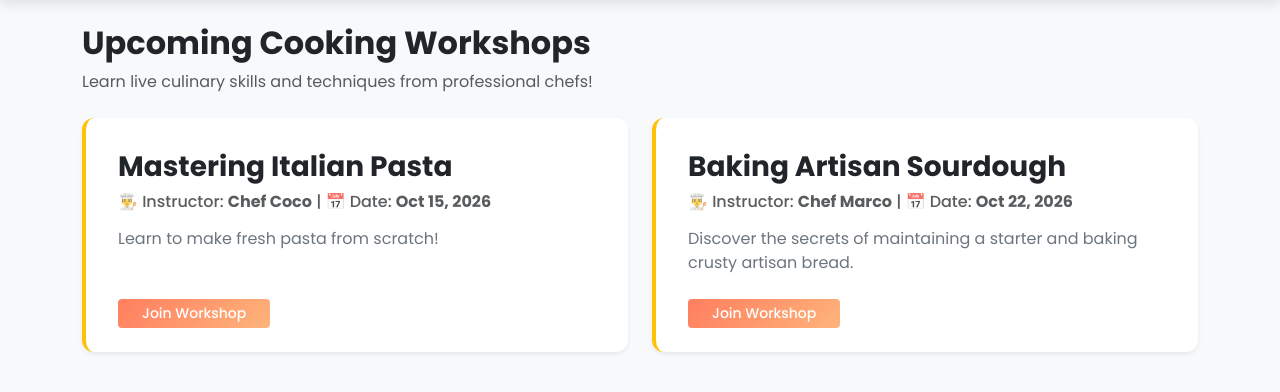
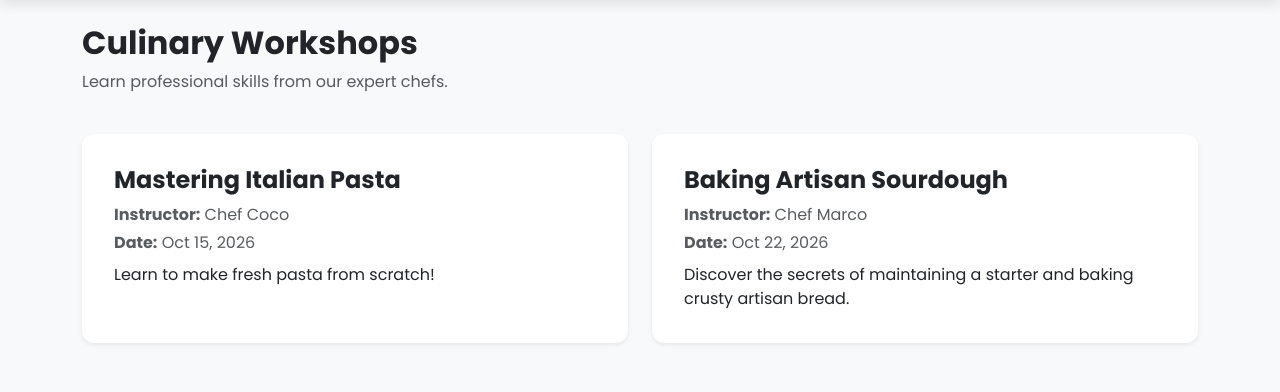
Before and after one commit to subhalakshmisubhi/Coco-s-Recipes, a Flask app: page /workshops in a window 1280 px wide. Shown: the part 62-454 px from the top of the page. Run offline with Flask 3, Linux system fonts and the light colour scheme; the visitor is signed in with stand-in values (Sample User, id 1); data comes from the database, SQL or seed files in the repository.

Commit message:
Update workshops.html

```diff
--- a/templates/workshops.html
+++ b/templates/workshops.html
@@ -1,24 +1,24 @@
 {% extends "base.html" %}
 {% block content %}
-<div class="mb-4">
-    <h2 class="fw-bold text-dark">Upcoming Cooking Workshops</h2>
-    <p class="text-muted">Learn live culinary skills and techniques from professional chefs!</p>
+<div class="row mb-4">
+    <div class="col-md-12">
+        <h2 class="fw-bold text-dark">Culinary Workshops</h2>
+        <p class="text-muted">Learn professional skills from our expert chefs.</p>
+    </div>
 </div>
 
 <div class="row">
     {% for workshop in workshops %}
-        <div class="col-md-6 mb-4">
-            <div class="card shadow-sm h-100 p-3 border-start border-4 border-warning">
-                <div class="card-body">
-                    <h3 class="card-title fw-bold text-dark">{{ workshop['title'] }}</h3>
-                    <h6 class="text-muted mb-3">👨‍🍳 Instructor: <strong>{{ workshop['instructor'] }}</strong> | 📅 Date: <strong>{{ workshop['date'] }}</strong></h6>
-                    <p class="card-text text-secondary">{{ workshop['description'] }}</p>
-                </div>
-                <div class="card-footer bg-white border-0">
-                    <button class="btn btn-custom btn-sm px-4" onclick="alert('Successfully registered for {{ workshop['title'] }}!');">Join Workshop</button>
-                </div>
+    <div class="col-md-6 mb-4">
+        <div class="card shadow-sm h-100 p-3">
+            <div class="card-body">
+                <h4 class="card-title text-dark fw-bold mb-2">{{ workshop['title'] }}</h4>
+                <p class="text-muted mb-1"><strong>Instructor:</strong> {{ workshop['instructor'] }}</p>
+                <p class="text-muted mb-2"><strong>Date:</strong> {{ workshop['date'] }}</p>
+                <p class="card-text text-dark">{{ workshop['description'] }}</p>
             </div>
         </div>
+    </div>
     {% endfor %}
 </div>
 {% endblock %}
```
